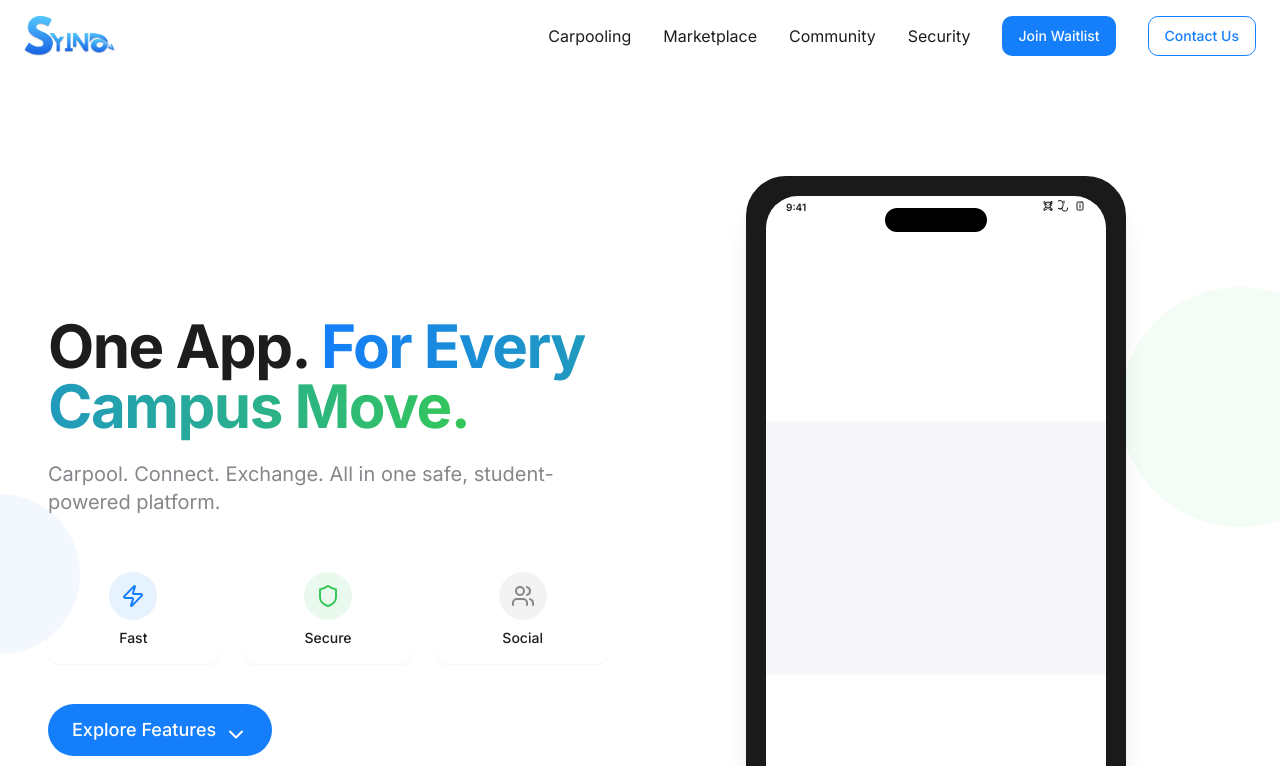
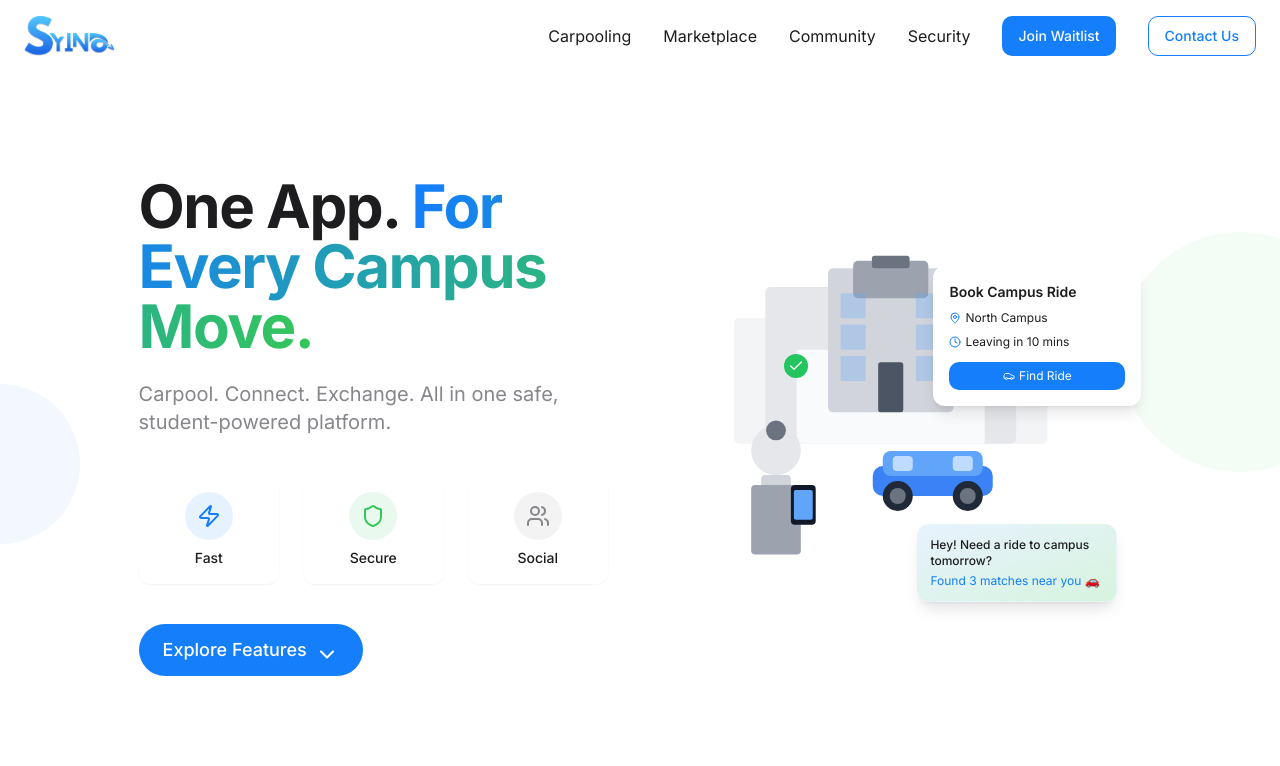
Before and after one commit to astatineRS/campus-connect-glide, a React (Vite) app: page / in a window 1280 px wide. Shown: the top 766 px of the page. Built offline with nearby package versions, Linux system fonts and the light colour scheme.

Commit message:
Completely redesigned hero section with custom vector illustrations showing university building, student booking cab, and interactive UI elements

```diff
--- a/src/components/Hero.tsx
+++ b/src/components/Hero.tsx
@@ -1,9 +1,6 @@
 import React, { useEffect, useRef } from 'react';
-import { ChevronDown, Zap, Shield, Users } from 'lucide-react';
+import { ChevronDown, Zap, Shield, Users, Check, MapPin, Clock, Car } from 'lucide-react';
 import { cn } from '@/lib/utils';
-// Import lottie without type checking
-// @ts-ignore
-import lottie from 'lottie-web';
 import { motion } from 'framer-motion';
 
 const Hero = () => {
@@ -11,53 +8,6 @@ const Hero = () => {
     const element = document.getElementById('carpooling');
     element?.scrollIntoView({ behavior: 'smooth' });
   };
-
-  const animationContainer = useRef<HTMLDivElement>(null);
-
-  useEffect(() => {
-    let anim: any;
-    if (animationContainer.current) {
-      // Import the animation data
-      import('@/assets/campus-animation.json').then((animationData) => {
-        anim = lottie.loadAnimation({
-          container: animationContainer.current!,
-          renderer: 'svg',
-          loop: true,
-          autoplay: true,
-          animationData: animationData.default
-        });
-      }).catch(err => {
-        console.error("Failed to load animation data:", err);
-        // Fallback if animation fails to load
-        if (animationContainer.current) {
-          animationContainer.current.innerHTML = `
-            <div class="flex items-center justify-center h-full">
-              <div class="bg-syinq-lightgray rounded-xl p-8 relative overflow-hidden">
-                <div class="absolute -right-10 -top-10 w-40 h-40 bg-syinq-blue/10 rounded-full"></div>
-                <div class="absolute -left-10 -bottom-10 w-40 h-40 bg-syinq-green/10 rounded-full"></div>
-                <div class="relative z-10 flex flex-col items-center">
-                  <div class="text-3xl font-bold mb-2">Syinq</div>
-                  <div class="text-sm text-syinq-gray mb-4">Campus Life Simplified</div>
-                  <div class="bg-white p-3 rounded-lg shadow-sm w-56 mb-3">
-                    <div class="text-xs text-left">
-                      <div class="font-semibold mb-1">Hey! Need a ride to campus tomorrow?</div>
-                      <div class="text-syinq-blue">Found 3 matches near you 🚗</div>
-                    </div>
-                  </div>
-                </div>
-              </div>
-            </div>
-          `;
-        }
-      });
-    }
-
-    return () => {
-      if (anim) {
-        anim.destroy();
-      }
-    };
-  }, []);
 
   // Staggered delay variants for animations
   const containerVariants = {
@@ -91,6 +41,24 @@ const Hero = () => {
         type: 'spring',
         stiffness: 100
       }
+    }
+  };
+
+  const floatAnimation = {
+    y: [-10, 0, -10],
+    transition: {
+      duration: 4,
+      repeat: Infinity,
+      ease: "easeInOut"
+    }
+  };
+
+  const pulseAnimation = {
+    scale: [1, 1.05, 1],
+    transition: {
+      duration: 3,
+      repeat: Infinity,
+      ease: "easeInOut"
     }
   };
 
@@ -189,45 +157,132 @@ const Hero = () => {
           </motion.button>
         </motion.div>
 
-        {/* Right Animation Column */}
+        {/* Right Vector Illustration Column */}
         <motion.div
           className="w-full md:w-1/2"
           initial={{ opacity: 0, x: 50 }}
           animate={{ opacity: 1, x: 0 }}
           transition={{ duration: 0.6, delay: 0.2 }}
         >
-          {/* iOS Mobile Frame */}
-          <div className="relative mx-auto max-w-[300px] md:max-w-[380px]">
-            {/* Phone Outer Frame */}
-            <div className="relative rounded-[40px] overflow-hidden bg-[#1A1A1A] p-3 shadow-xl border-[8px] border-[#1A1A1A]">
-              {/* Phone Screen */}
-              <div className="relative rounded-[32px] overflow-hidden bg-white">
-                {/* Status Bar */}
-                <div className="absolute top-0 left-0 right-0 h-6 z-10 flex justify-between px-5 pt-1">
-                  <div className="text-[10px] font-semibold">9:41</div>
-                  <div className="flex space-x-1">
-                    <svg xmlns="http://www.w3.org/2000/svg" width="16" height="16" viewBox="0 0 24 24" fill="none" stroke="currentColor" strokeWidth="2" strokeLinecap="round" strokeLinejoin="round" className="w-3 h-3"><path d="M18 10c0 3.3-2.7 6-6 6s-6-2.7-6-6 2.7-6 6-6 6 2.7 6 6z"/><path d="M18 3v4"/><path d="M18 17v4"/><path d="M10 18l-6 3v-4l6-3"/><path d="M10 6l-6-3v4l6 3"/><path d="m14 18 6 3v-4l-6-3"/><path d="m14 6 6-3v4l-6 3"/></svg>
-                    <svg xmlns="http://www.w3.org/2000/svg" width="16" height="16" viewBox="0 0 24 24" fill="none" stroke="currentColor" strokeWidth="2" strokeLinecap="round" strokeLinejoin="round" className="w-3 h-3"><path d="M4 18a6 6 0 0 0 6-6V7a6 6 0 0 0-12 0v5a6 6 0 0 0 6 6Z"/><path d="M19 16v2a4 4 0 0 1-4 4h-3a4 4 0 0 1-4-4v-2"/><line x1="12" x2="12" y1="6" y2="2"/></svg>
-                    <svg xmlns="http://www.w3.org/2000/svg" width="16" height="16" viewBox="0 0 24 24" fill="none" stroke="currentColor" strokeWidth="2" strokeLinecap="round" strokeLinejoin="round" className="w-3 h-3"><path d="M16 4c1.1 0 2 .9 2 2v12c0 1.1-.9 2-2 2H8c-1.1 0-2-.9-2-2V6c0-1.1.9-2 2-2h8z"/><line x1="12" x2="12" y1="10" y2="16"/><line x1="12" x2="12.01" y1="7" y2="7"/></svg>
-                  </div>
-                </div>
+          {/* Campus Scene with Vector Illustrations */}
+          <div className="relative h-[400px] w-full">
+            {/* Background University Building */}
+            <motion.div
+              className="absolute w-full top-0 left-0 right-0 h-64"
+              animate={floatAnimation}
+            >
+              <svg className="w-full h-full" viewBox="0 0 800 300" fill="none" xmlns="http://www.w3.org/2000/svg">
+                <rect x="150" y="100" width="500" height="200" rx="8" fill="#F3F4F6" />
+                <rect x="200" y="50" width="400" height="250" rx="8" fill="#E5E7EB" />
+                <rect x="250" y="150" width="300" height="150" rx="4" fill="#F9FAFB" />
+                <rect x="300" y="20" width="200" height="230" rx="8" fill="#D1D5DB" />
+                <rect x="340" y="8" width="120" height="60" rx="8" fill="#9CA3AF" />
+                <rect x="370" y="0" width="60" height="20" rx="4" fill="#6B7280" />
 
-                {/* Lottie Animation Container */}
-                <div ref={animationContainer} className="w-full pt-6 aspect-[9/18]"></div>
+                {/* Windows */}
+                <rect x="320" y="60" width="40" height="40" rx="2" fill="#60A5FA" fillOpacity="0.3" />
+                <rect x="320" y="110" width="40" height="40" rx="2" fill="#60A5FA" fillOpacity="0.3" />
+                <rect x="320" y="160" width="40" height="40" rx="2" fill="#60A5FA" fillOpacity="0.3" />
+                <rect x="440" y="60" width="40" height="40" rx="2" fill="#60A5FA" fillOpacity="0.3" />
+                <rect x="440" y="110" width="40" height="40" rx="2" fill="#60A5FA" fillOpacity="0.3" />
+                <rect x="440" y="160" width="40" height="40" rx="2" fill="#60A5FA" fillOpacity="0.3" />
 
-                {/* Dynamic Island (notch) */}
-                <div className="absolute top-3 left-1/2 transform -translate-x-1/2 w-[30%] h-6 bg-black rounded-full"></div>
+                {/* Door */}
+                <rect x="380" y="170" width="40" height="80" rx="4" fill="#4B5563" />
+              </svg>
+            </motion.div>
 
-                {/* Message Notification */}
-                <div className="absolute bottom-12 right-4 bg-gradient-to-br from-syinq-blue/10 to-syinq-green/20 backdrop-blur-sm border border-white/20 rounded-xl p-3 shadow-lg max-w-[80%] transform transition-all duration-300 hover:scale-105">
-                  <p className="text-xs font-medium mb-1">Hey! Need a ride to campus tomorrow?</p>
-                  <p className="text-xs text-syinq-blue">Found 3 matches near you 🚗</p>
-                </div>
+            {/* Student with Phone */}
+            <motion.div
+              className="absolute bottom-10 left-10 w-48 h-48"
+              animate={pulseAnimation}
+            >
+              <svg className="w-full h-full" viewBox="0 0 200 200" fill="none" xmlns="http://www.w3.org/2000/svg">
+                <circle cx="100" cy="60" r="25" fill="#E5E7EB" />
+                <rect x="85" y="85" width="30" height="60" rx="4" fill="#D1D5DB" />
+                <rect x="75" y="95" width="50" height="70" rx="4" fill="#9CA3AF" />
+                <rect x="90" y="30" width="20" height="20" rx="10" fill="#6B7280" />
+
+                {/* Phone in hand */}
+                <rect x="115" y="95" width="25" height="40" rx="4" fill="#111827" />
+                <rect x="118" y="100" width="19" height="30" rx="2" fill="#60A5FA" />
+              </svg>
+            </motion.div>
+
+            {/* Car Icon */}
+            <motion.div
+              className="absolute bottom-20 right-20 w-40 h-40"
+              animate={{
+                x: [-60, 0],
+                transition: {
+                  duration: 3,
+                  repeat: Infinity,
+                  repeatType: "reverse",
+                  ease: "easeInOut"
+                }
+              }}
+            >
+              <svg className="w-full h-full" viewBox="0 0 160 160" fill="none" xmlns="http://www.w3.org/2000/svg">
+                <rect x="20" y="80" width="120" height="30" rx="10" fill="#3B82F6" />
+                <rect x="30" y="65" width="100" height="25" rx="8" fill="#60A5FA" />
+                <circle cx="45" cy="110" r="15" fill="#1F2937" />
+                <circle cx="45" cy="110" r="8" fill="#6B7280" />
+                <circle cx="115" cy="110" r="15" fill="#1F2937" />
+                <circle cx="115" cy="110" r="8" fill="#6B7280" />
+                <rect x="40" y="70" width="20" height="15" rx="4" fill="#BFDBFE" />
+                <rect x="100" y="70" width="20" height="15" rx="4" fill="#BFDBFE" />
+              </svg>
+            </motion.div>
+
+            {/* Booking UI Card */}
+            <motion.div
+              className="absolute top-10 right-0 bg-white p-4 rounded-lg shadow-lg w-52"
+              initial={{ opacity: 0, y: 20 }}
+              animate={{ opacity: 1, y: 0 }}
+              transition={{ delay: 0.8, duration: 0.5 }}
+            >
+              <h3 className="text-sm font-semibold mb-2">Book Campus Ride</h3>
+              <div className="flex items-center mb-2 text-xs">
+                <MapPin className="h-3 w-3 text-syinq-blue mr-1" />
+                <span>North Campus</span>
               </div>
-            </div>
+              <div className="flex items-center mb-3 text-xs">
+                <Clock className="h-3 w-3 text-syinq-blue mr-1" />
+                <span>Leaving in 10 mins</span>
+              </div>
+              <motion.div
+                className="bg-syinq-blue text-white text-xs px-3 py-1.5 rounded-md flex items-center justify-center"
+                whileHover={{ scale: 1.05 }}
+              >
+                <Car className="h-3 w-3 mr-1" />
+                <span>Find Ride</span>
+              </motion.div>
+            </motion.div>
 
-            {/* Bottom Bar Indicator */}
-            <div className="absolute -bottom-2 left-1/2 transform -translate-x-1/2 w-[40%] h-1 bg-[#1A1A1A] rounded-full"></div>
+            {/* Message Notification */}
+            <motion.div
+              className="absolute bottom-6 right-6 bg-gradient-to-br from-syinq-blue/10 to-syinq-green/20 backdrop-blur-sm border border-white/20 rounded-xl p-3 shadow-lg max-w-[200px]"
+              initial={{ opacity: 0, scale: 0.8 }}
+              animate={{ opacity: 1, scale: 1 }}
+              transition={{ delay: 1.2, duration: 0.5 }}
+              whileHover={{ scale: 1.05 }}
+            >
+              <p className="text-xs font-medium mb-1">Hey! Need a ride to campus tomorrow?</p>
+              <p className="text-xs text-syinq-blue">Found 3 matches near you 🚗</p>
+            </motion.div>
+
+            {/* Confirmation Check */}
+            <motion.div
+              className="absolute top-32 left-36 bg-green-500 text-white p-1 rounded-full"
+              initial={{ opacity: 0, scale: 0 }}
+              animate={{
+                opacity: 1,
+                scale: [0, 1.2, 1],
+                transition: { delay: 1.5, duration: 0.5 }
+              }}
+            >
+              <Check className="h-4 w-4" />
+            </motion.div>
           </div>
         </motion.div>
       </div>
```
